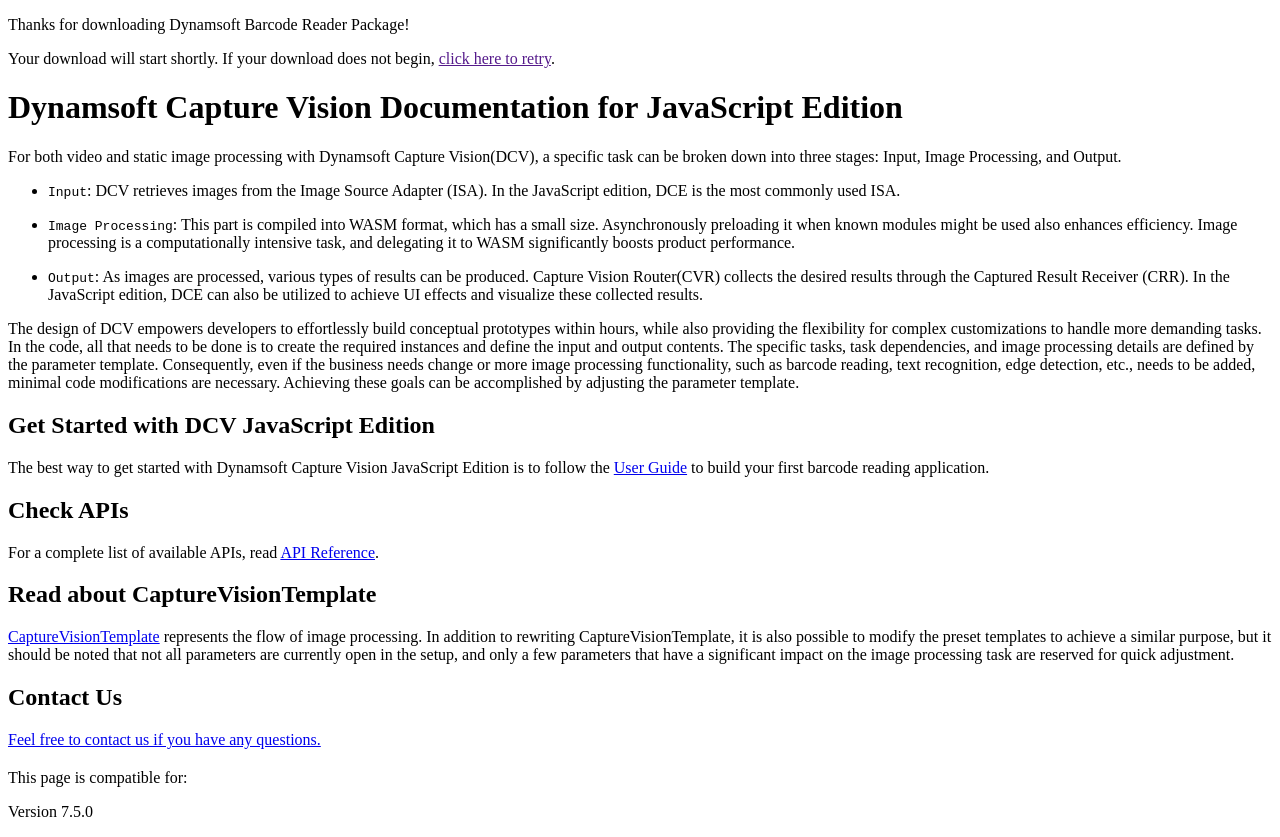
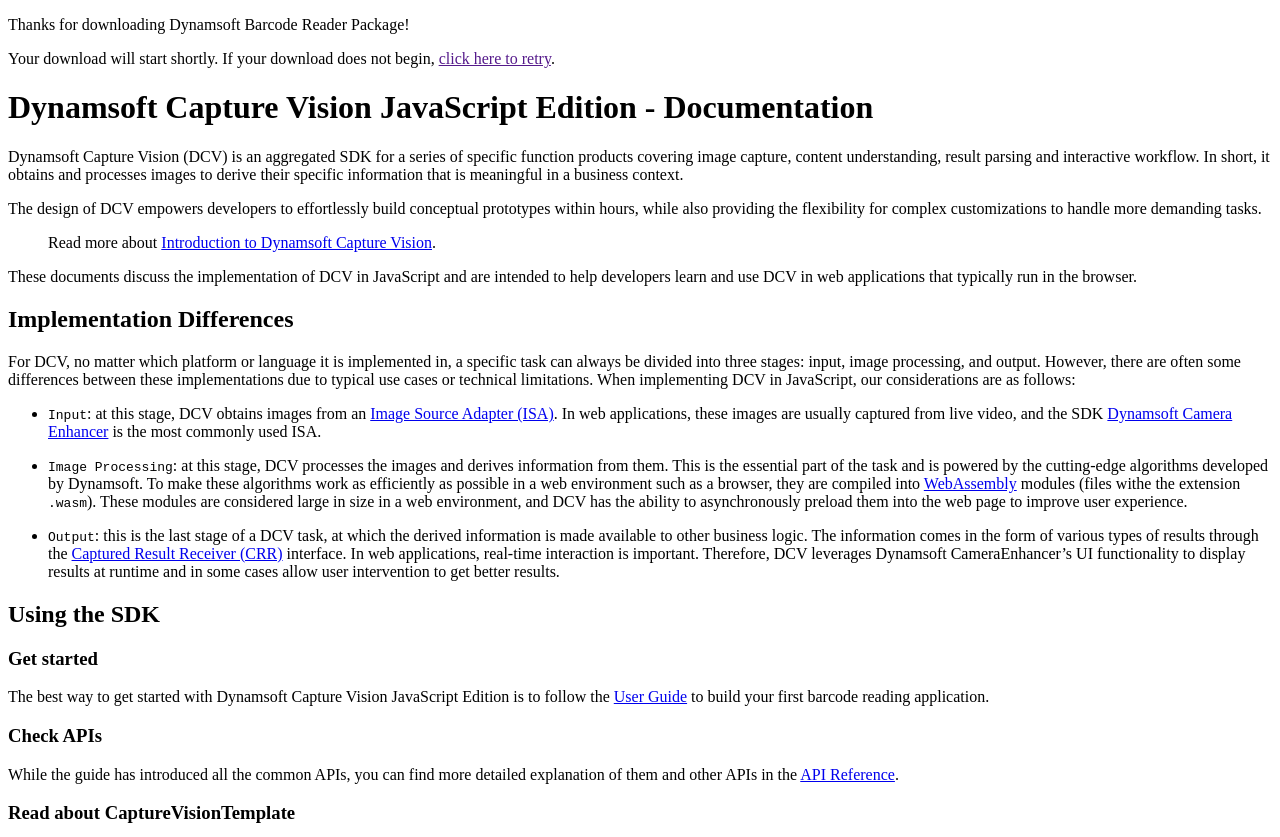
Before and after one commit to dynamsoft-docs/capture-vision-docs-js, a Jekyll site: the page built from programming/javascript/index.md, in a window 1280 px wide and 1400 px high, scrolled down 376 px. Shown: the part 171-1008 px from the top of the window. Built offline with Jekyll 4.4.1, drawn with Linux system fonts in a browser that asks for light colours; some of the changed text lies outside the part shown.

Commit message:
updated introduction for ddn js

```diff
--- a/programming/javascript/index.md
+++ b/programming/javascript/index.md
@@ -6,30 +6,50 @@ keywords: API reference, guide, JavaScript
 needAutoGenerateSidebar: true
 ---
 
-# Dynamsoft Capture Vision Documentation for JavaScript Edition
+# Dynamsoft Capture Vision JavaScript Edition - Documentation
 
-For both video and static image processing with Dynamsoft Capture Vision(DCV), a specific task can be broken down into three stages: Input, Image Processing, and Output.
+Dynamsoft Capture Vision (DCV) is an aggregated SDK for a series of specific function products covering image capture, content understanding, result parsing and interactive workflow. In short, it obtains and processes images to derive their specific information that is meaningful in a business context.
 
-- `Input`: DCV retrieves images from the Image Source Adapter (ISA). In the JavaScript edition, DCE is the most commonly used ISA.
+The design of DCV empowers developers to effortlessly build conceptual prototypes within hours, while also providing the flexibility for complex customizations to handle more demanding tasks.
 
-- `Image Processing`: This part is compiled into WASM format, which has a small size. Asynchronously preloading it when known modules might be used also enhances efficiency. Image processing is a computationally intensive task, and delegating it to WASM significantly boosts product performance.
+> Read more about [Introduction to Dynamsoft Capture Vision](https://www.dynamsoft.com/capture-vision/docs/core/introduction/).
 
-- `Output`: As images are processed, various types of results can be produced. Capture Vision Router(CVR) collects the desired results through the Captured Result Receiver (CRR). In the JavaScript edition, DCE can also be utilized to achieve UI effects and visualize these collected results.
+These documents discuss the implementation of DCV in JavaScript and are intended to help developers learn and use DCV in web applications that typically run in the browser.
 
-The design of DCV empowers developers to effortlessly build conceptual prototypes within hours, while also providing the flexibility for complex customizations to handle more demanding tasks. In the code, all that needs to be done is to create the required instances and define the input and output contents. The specific tasks, task dependencies, and image processing details are defined by the parameter template. Consequently, even if the business needs change or more image processing functionality, such as barcode reading, text recognition, edge detection, etc., needs to be added, minimal code modifications are necessary. Achieving these goals can be accomplished by adjusting the parameter template.
+## Implementation Differences
 
-## Get Started with DCV JavaScript Edition
+For DCV, no matter which platform or language it is implemented in, a specific task can always be divided into three stages: input, image processing, and output. However, there are often some differences between these implementations due to typical use cases or technical limitations. When implementing DCV in JavaScript, our considerations are as follows:
+
+- `Input`: at this stage, DCV obtains images from an [Image Source Adapter (ISA)](https://www.dynamsoft.com/capture-vision/docs/core/architecture/input.html#image-source-adapter). In web applications, these images are usually captured from live video, and the SDK [Dynamsoft Camera Enhancer](https://www.dynamsoft.com/camera-enhancer/docs/introduction/) is the most commonly used ISA.
+
+- `Image Processing`: at this stage, DCV processes the images and derives information from them. This is the essential part of the task and is powered by the cutting-edge algorithms developed by Dynamsoft. To make these algorithms work as efficiently as possible in a web environment such as a browser, they are compiled into [WebAssembly](https://developer.mozilla.org/en-US/docs/WebAssembly) modules (files withe the extension `.wasm`). These modules are considered large in size in a web environment, and DCV has the ability to asynchronously preload them into the web page to improve user experience.
+
+- `Output`: this is the last stage of a DCV task, at which the derived information is made available to other business logic. The information comes in the form of various types of results through the [Captured Result Receiver (CRR)](https://www.dynamsoft.com/capture-vision/docs/core/architecture/output.html#captured-result-receiver) interface. In web applications, real-time interaction is important. Therefore, DCV leverages Dynamsoft CameraEnhancer's UI functionality to display results at runtime and in some cases allow user intervention to get better results.
+
+## Using the SDK
+
+### Get started
 
 The best way to get started with Dynamsoft Capture Vision JavaScript Edition is to follow the [User Guide](user-guide/index.md) to build your first barcode reading application.
 
-## Check APIs
+### Check APIs
 
-For a complete list of available APIs, read [API Reference](api-reference/index.md).
+While the guide has introduced all the common APIs, you can find more detailed explanation of them and other APIs in the [API Reference](api-reference/index.md).
 
-## Read about CaptureVisionTemplate
+### Read about CaptureVisionTemplate
 
-[CaptureVisionTemplate](https://www.dynamsoft.com/capture-vision/docs/core/parameters/file/index.html) represents the flow of image processing. In addition to rewriting CaptureVisionTemplate, it is also possible to modify the preset templates to achieve a similar purpose, but it should be noted that not all parameters are currently open in the setup, and only a few parameters that have a significant impact on the image processing task are reserved for quick adjustment.
+As with other implementations of DCV, in JavaScript, all that needs to be done to use DCV are
+
+1. Create a CaptureVisionRouter instance
+2. Define and bind to the instance an image source and a result receiver
+3. Choose a task to be carried out by specifying a template
+
+Obviously, the difference in the use of DCV in different applications lies in the choice of template. Dynamsoft provides some popular built-in templates and will add more options over time. However, you may want to understand an existing template, try to adjust it or even define your own template. To learn more, you can read about [CaptureVisionTemplate](https://www.dynamsoft.com/capture-vision/docs/core/parameters/file/index.html).
+
+## Assumptions
+
+These documents assume you are already familiar with the [Architecture of Dynamsoft Capture Visio](https://www.dynamsoft.com/capture-vision/docs/core/architecture/) and the technologies [HTML](https://developer.mozilla.org/docs/Learn/HTML/Introduction_to_HTML), [CSS](https://developer.mozilla.org/docs/Learn/CSS/First_steps), and [JavaScript](https://developer.mozilla.org/docs/Web/JavaScript/A_re-introduction_to_JavaScript).
 
 ## Contact Us
 
-<a href = "https://www.dynamsoft.com/company/customer-service/#contact" target = "_blank">Feel free to contact us if you have any questions.</a>
+Feel free to <a href = "https://www.dynamsoft.com/company/customer-service/#contact" target = "_blank">contact us</a> if you have any questions.
```
